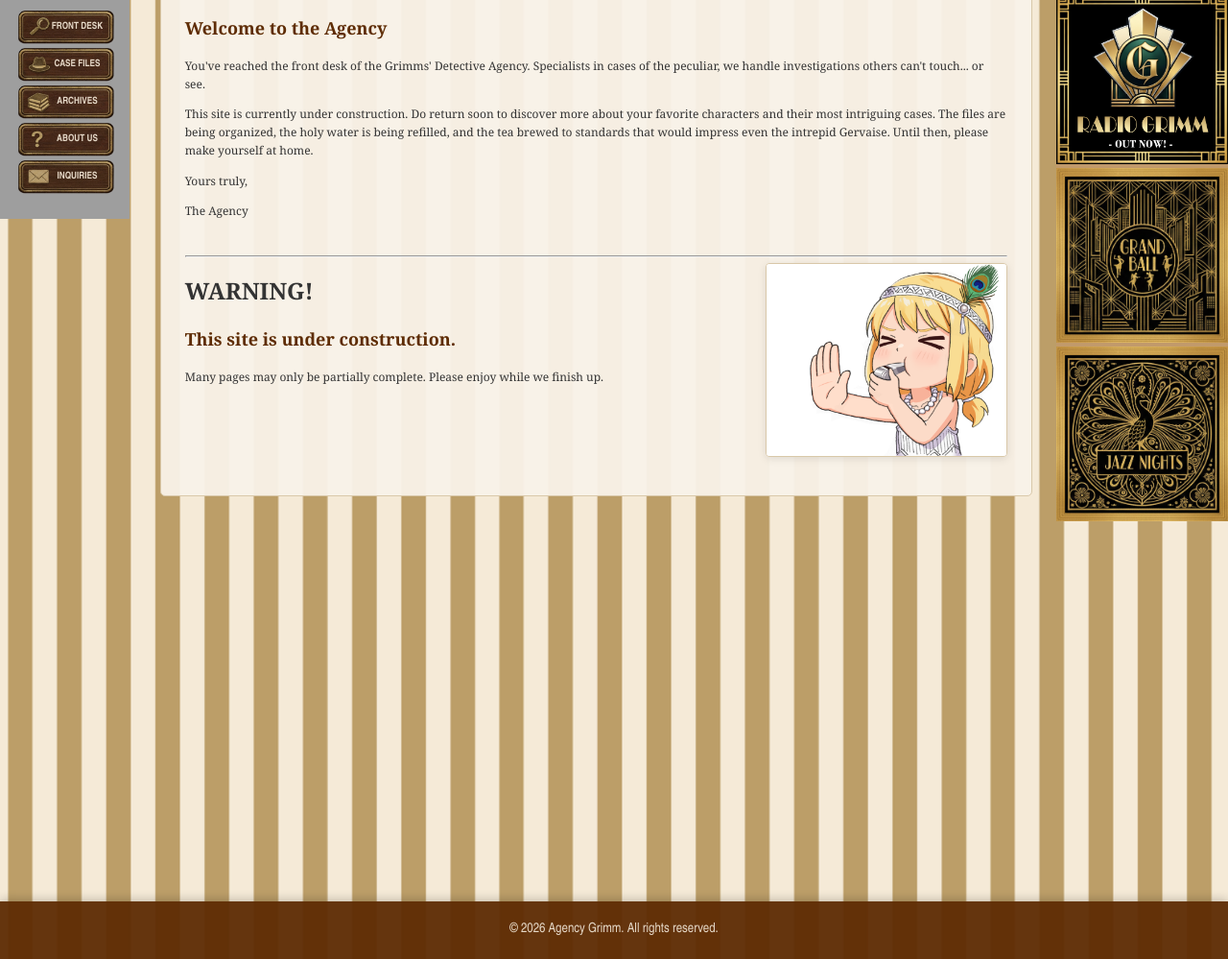
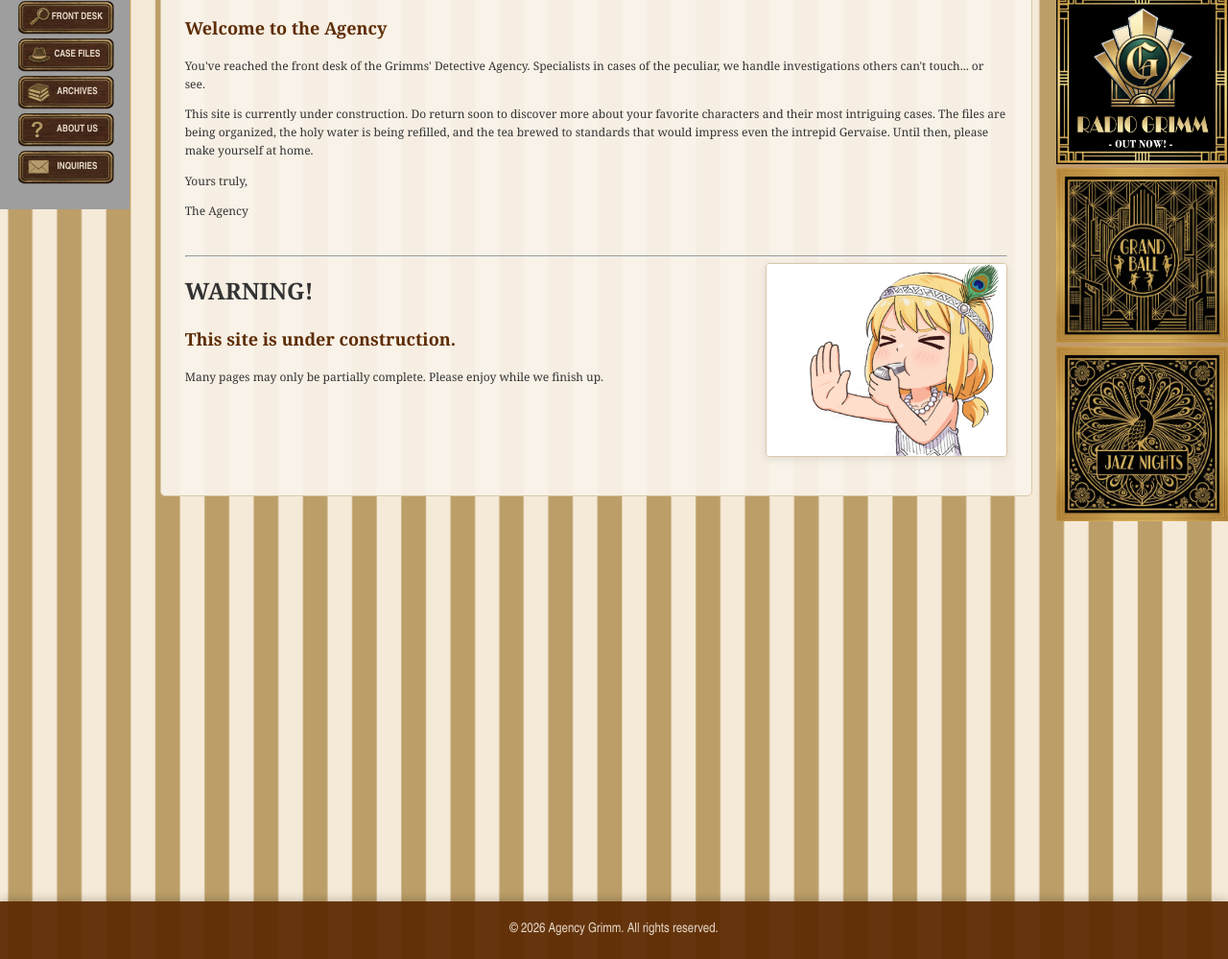
Before and after one commit to johnhopes-collab/grimmsdetectiveagency, a Jekyll site: the page built from index.html, in a window 1280 px wide. Shown: the part 692-1691 px from the top of the page at 96% size. Built offline with Jekyll 4.4.1, drawn with Linux system fonts in a browser that asks for light colours; grey boxes are pictures that could not be loaded.

Commit message:
Update style.scss

```diff
--- a/assets/css/style.scss
+++ b/assets/css/style.scss
@@ -86,7 +86,7 @@ body {
 .sidebar {
     top: -12px;
     width: 135px; /* Fixed width */
-    height: 247px;
+    height: 237px;
     background-color: var(--sidebar-brown);
     background-image: url('{{ site.baseurl }}/assets/images/sidebarL/Lbar1.png');
     background-size: 100% 100%;
@@ -99,7 +99,7 @@ body {
 }
 /* These styles will help maintain button size during zoom */
 .sidebar-buttons {
-    padding-top: 30px;
+    padding-top: 20px;
     padding-left: 14px;
     padding-right: 10px;
     padding-bottom: 10px;
```
